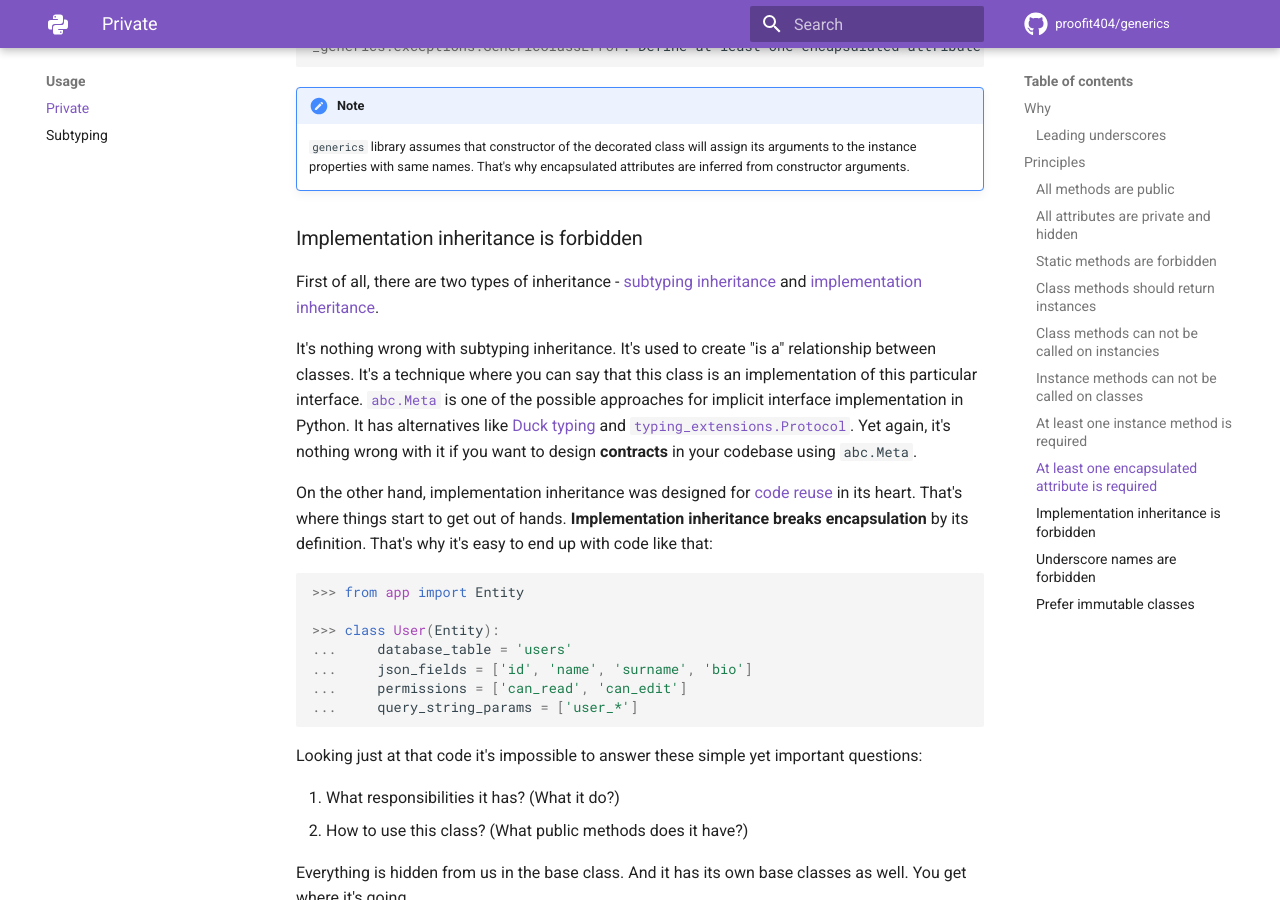
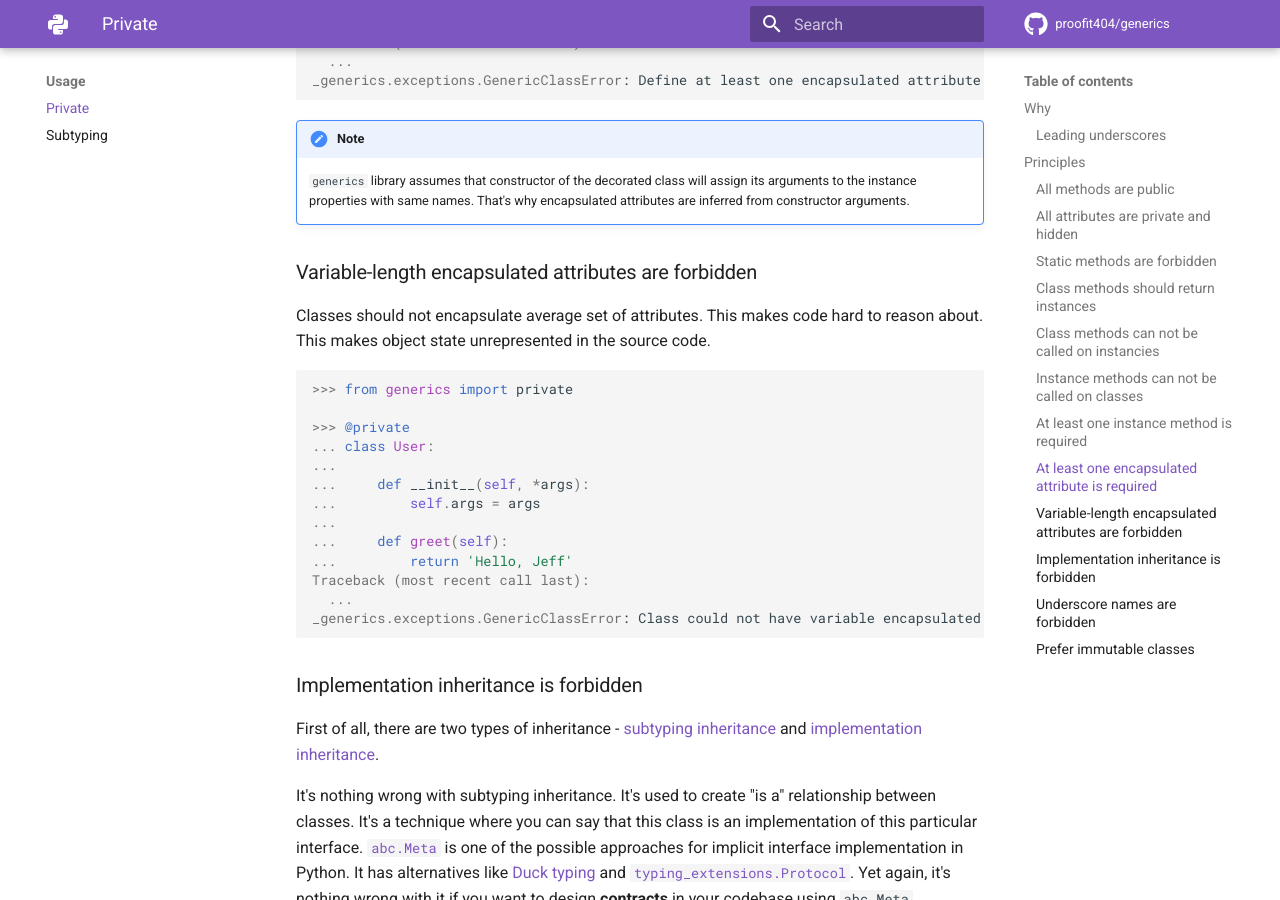
Before and after one commit to proofit404/generics, an MkDocs documentation site: the page built from docs/private.md, in a window 1280 px wide and 900 px high, scrolled down 5818 px. Built offline with MkDocs 1.6.1 and Material for MkDocs 9.7.7, drawn with Linux system fonts in a browser that asks for light colours; comment, search, counter and statistics services are not loaded; some of the changed text lies outside the part shown.

Commit message:
docs: explain star args constructor protection #212

````diff
--- a/docs/private.md
+++ b/docs/private.md
@@ -50,6 +50,7 @@ It may be a nice convention to have it in the code base, but
 - [Instance methods can not be called on classes](#instance-methods-can-not-be-called-on-classes)
 - [At least one instance method is required](#at-least-one-instance-method-is-required)
 - [At least one encapsulated attribute is required](#at-least-one-encapsulated-attribute-is-required)
+- [Variable-length encapsulated attributes are forbidden](#variable-length-encapsulated-attributes-are-forbidden)
 - [Implementation inheritance is forbidden](#implementation-inheritance-is-forbidden)
 - [Underscore names are forbidden](#underscore-names-are-forbidden)
 - [Prefer immutable classes](#prefer-immutable-classes)
@@ -308,6 +309,29 @@ _generics.exceptions.GenericClassError: Define at least one encapsulated attribu
     its arguments to the instance properties with same names. That's why encapsulated
     attributes are inferred from constructor arguments.
 
+### Variable-length encapsulated attributes are forbidden
+
+Classes should not encapsulate average set of attributes. This makes code hard
+to reason about. This makes object state unrepresented in the source code.
+
+```pycon
+
+>>> from generics import private
+
+>>> @private
+... class User:
+...
+...     def __init__(self, *args):
+...         self.args = args
+...
+...     def greet(self):
+...         return 'Hello, Jeff'
+Traceback (most recent call last):
+  ...
+_generics.exceptions.GenericClassError: Class could not have variable encapsulated attribute
+
+```
+
 ### Implementation inheritance is forbidden
 
 First of all, there are two types of inheritance -
````
